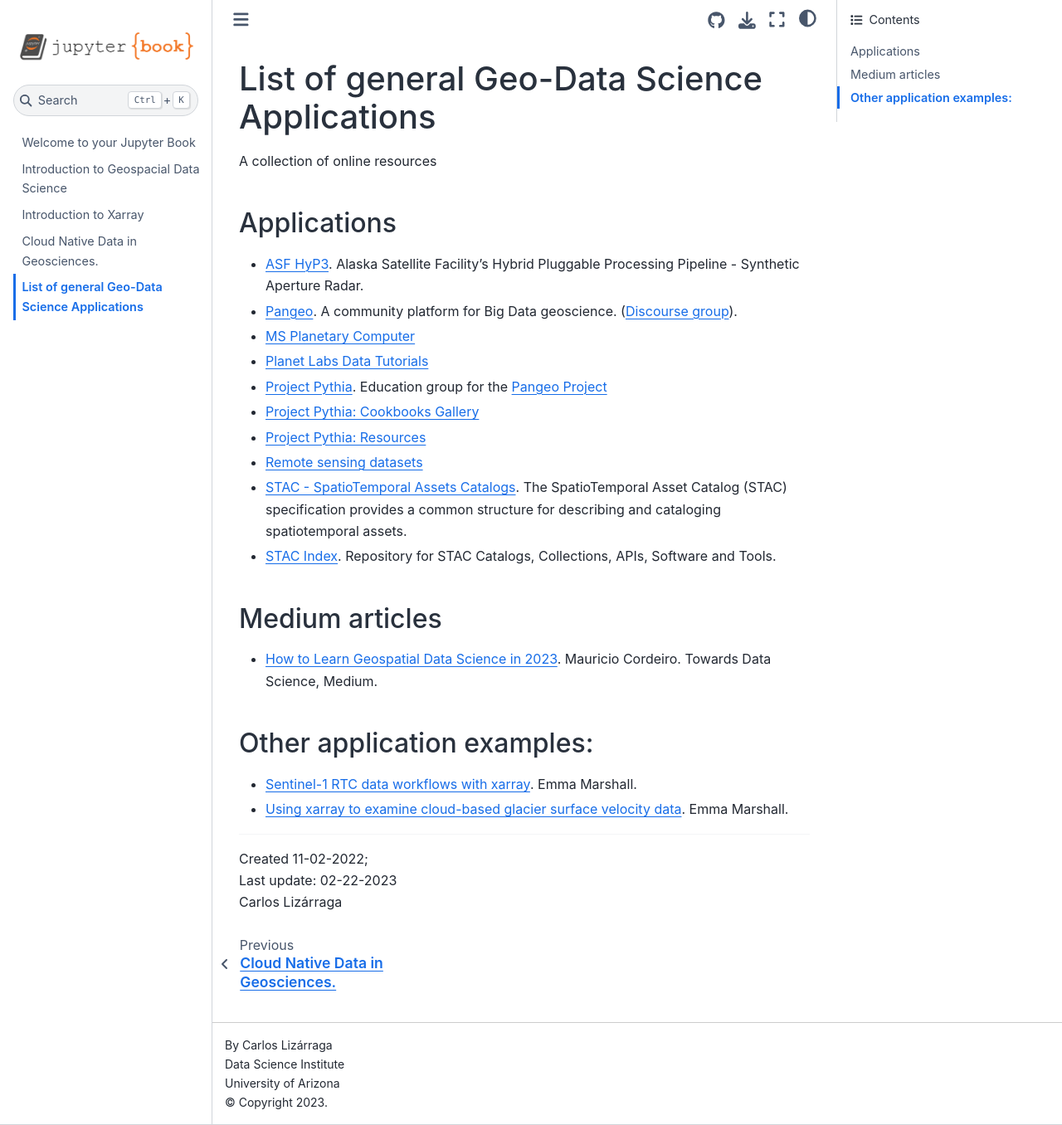
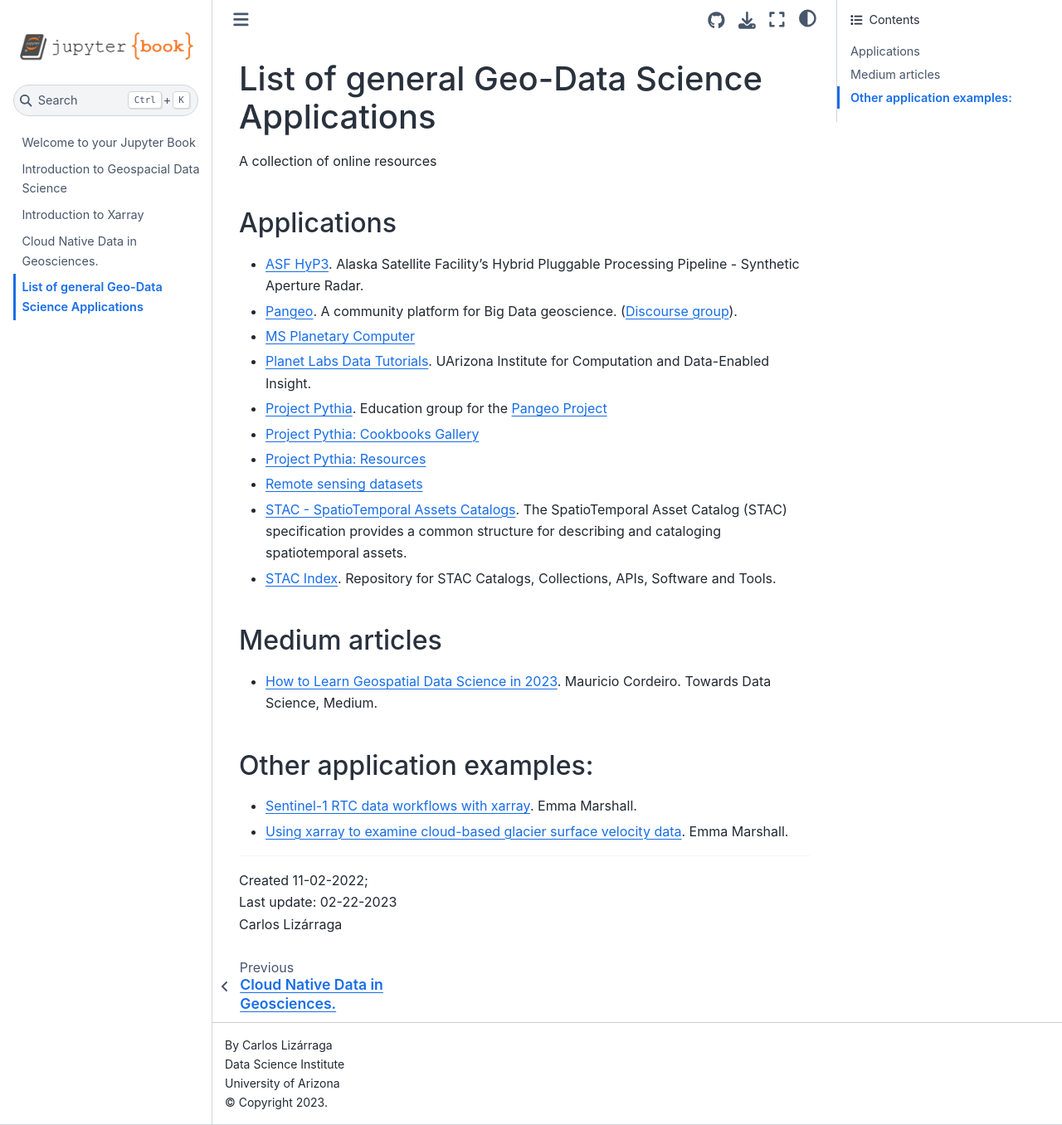
Before and after one commit to clizarraga-UAD7/geo-datascience2, a Jupyter Book: the page built from geo-ds-reads.md, in a window 1280 px wide and 1356 px high. Shown: the whole window at 83% size. Built offline with Jupyter Book 1.0.4 settings and Sphinx 7.4.7 and the Sphinx Book theme 1.1.4, drawn with Linux system fonts in a browser that asks for light colours; pages that are not in the unit, such as notebooks, are missing from menus.

Commit message:
Update geo-ds-reads.md

```diff
--- a/geo-ds-reads.md
+++ b/geo-ds-reads.md
@@ -8,7 +8,7 @@ A collection of online resources
 - [ASF HyP3](https://hyp3-docs.asf.alaska.edu/). Alaska Satellite Facility's Hybrid Pluggable Processing Pipeline - Synthetic Aperture Radar.
 - [Pangeo](https://pangeo.io/). A community platform for Big Data geoscience. ([Discourse group](https://discourse.pangeo.io/)).
 - [MS Planetary Computer](https://planetarycomputer.microsoft.com/)
-- [Planet Labs Data Tutorials](https://datainsight.arizona.edu/resources/planet-labs-data)
+- [Planet Labs Data Tutorials](https://datainsight.arizona.edu/resources/planet-labs-data). UArizona Institute for Computation and Data-Enabled Insight.
 - [Project Pythia](https://projectpythia.org/). Education group for the [Pangeo Project](https://pangeo.io/)
 - [Project Pythia: Cookbooks Gallery](https://cookbooks.projectpythia.org/)
 - [Project Pythia: Resources](https://projectpythia.org/resource-gallery.html)
```
